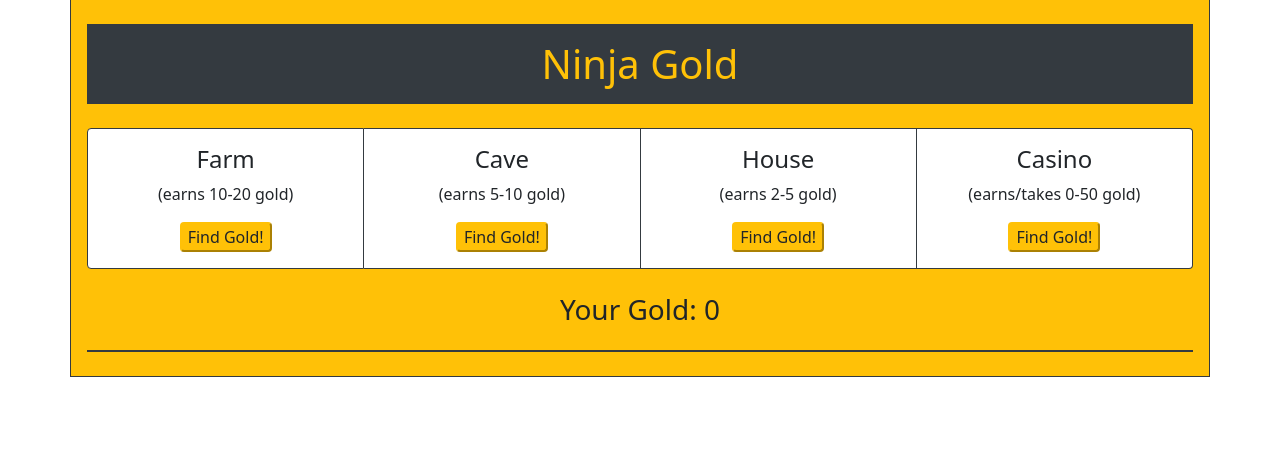
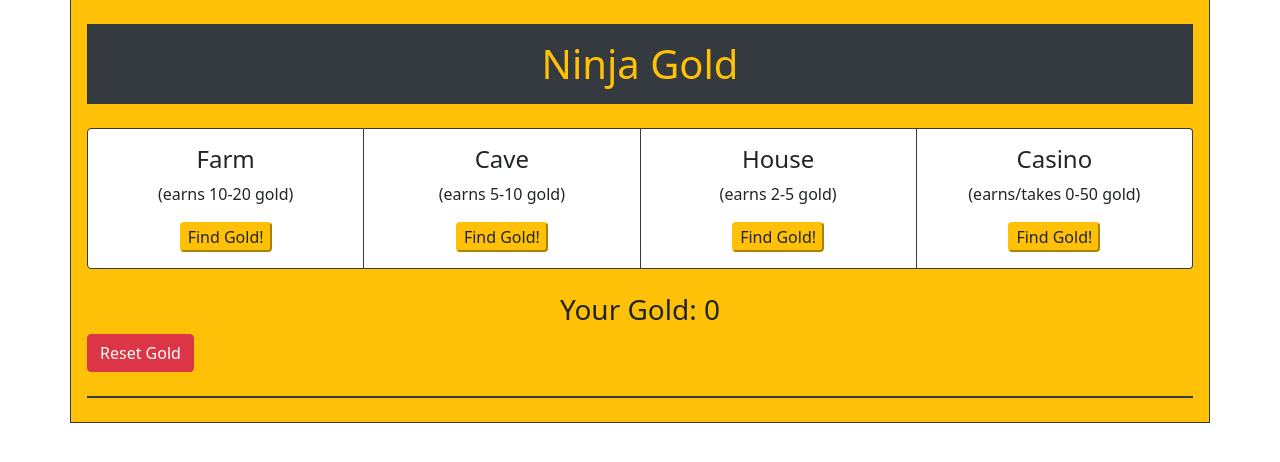
Before and after one commit to btschu/ninja_gold, a Flask app: page / in a window 1280 px wide. Shown: the part 25-487 px from the top of the page. Run offline with Flask 2, Linux system fonts and the light colour scheme; some libraries are stand-ins or nearby versions.

Commit message:
added reset button. need to center

```diff
--- a/templates/index.html
+++ b/templates/index.html
@@ -54,11 +54,12 @@
                 </div>
             </div>
             <h3 class="mt-4 text-center">Your Gold: {{ session['gold'] }} </h3>
+            <a class="btn btn-danger mx-auto" href="http://localhost:5000/reset">Reset Gold</a>
             <div class="container border border-dark bg-light mb-4 h-auto mt-4">
                 {% for message in session['message']: %}
                     {% if message[0] == 0: %}
                         <p class="card-text loss">{{message[1]}}</p>
-                    {% elif message[0]==1: %}
+                    {% elif message[0] == 1: %}
                         <p class="card-text gain">{{message[1]}}</p>
                     {% endif %}
                 {% endfor %}
```
